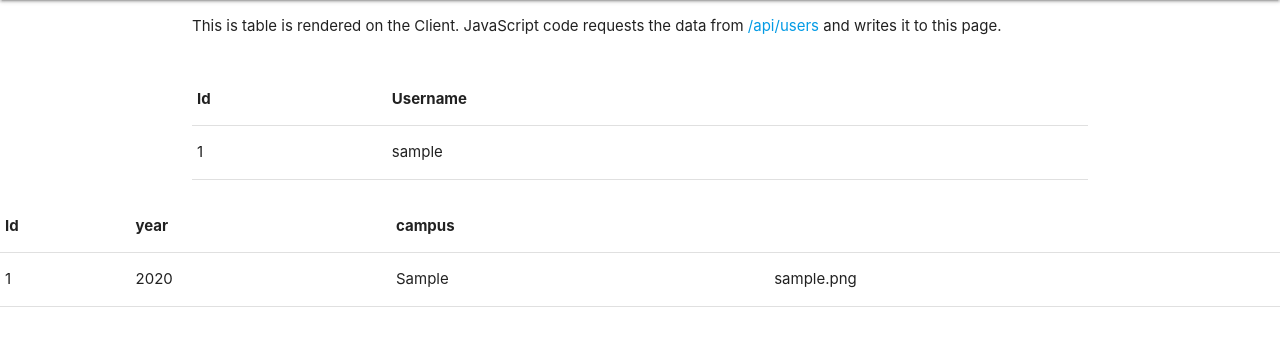
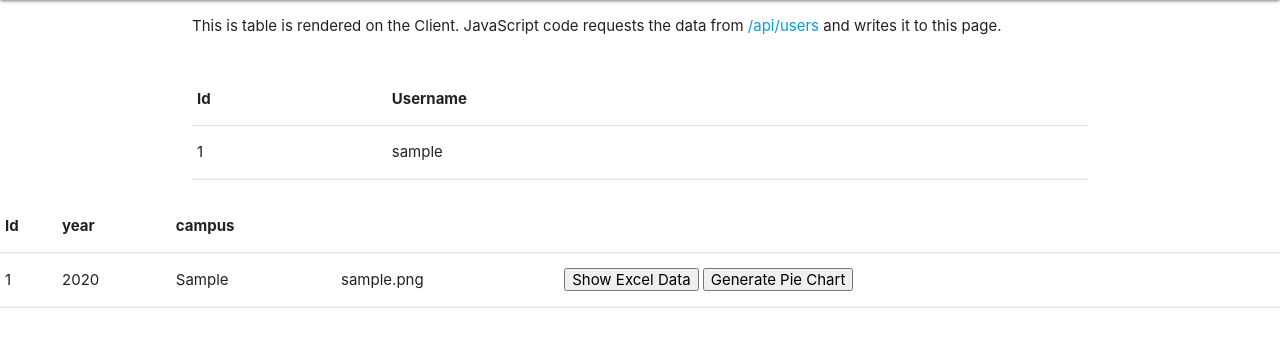
Before and after one commit to lekcem/project-workin, a Flask app: page /static/users in a window 1280 px wide. Shown: the part 64-411 px from the top of the page. Run offline with Flask 3, Linux system fonts and the light colour scheme; tables that the repository leaves empty hold one stand-in row (values such as "Sample post").

Commit message:
final porduct
fproduct

```diff
--- a/App/controllers/user.py
+++ b/App/controllers/user.py
@@ -1,7 +1,8 @@
 import os
-from App.models import User, Report
+from App.models import User, Report, ExcelData
 from App.database import db
 from flask import Blueprint, current_app
+import pandas as pd
 
 def create_user(username, password):
     newuser = User(username=username, password=password)
@@ -35,41 +36,12 @@ def update_user(id, username):
 
 
 #test
-"""
-  with open('todos.csv') as file:
-    reader = csv.DictReader(file)
-    for row in reader:
-      new_todo = Todo(text=row['text'])  #create object
-      #update fields based on records
-      new_todo.done = True if row['done'] == 'true' else False
-      new_todo.user_id = int(row['user_id'])
-      db.session.add(new_todo)  #queue changes for saving
-    db.session.commit()
-    """
+
 def create_report(year,campus, excelfile):
     newreport = Report(year=year, campus=campus, excelfile=excelfile)
     db.session.add(newreport)
     db.session.commit()
     return newreport
-
-def get_report(id):
-    return Report.query.get(id)
-
-def get_report_by_year(year):
-    return Report.query.filter_by(year=year).first()
-
-def get_report_by_campus(campus):
-    return Report.query.filter_by(campus=campus).first()
-
-def update_report(id, year, campus, excelfile):
-    report = get_report(id)
-    if report:
-        report.year = year
-        report.campus = campus
-        report.excelfile = excelfile
-        db.session.add(report)
-        return db.session.commit()
-    return None
 
 def get_all_reports():
     return Report.query.all()
@@ -88,3 +60,38 @@ def ensure_upload_folder():
 
 def allowed_file(filename):
     return '.' in filename and filename.rsplit('.', 1)[1].lower() in current_app.config['ALLOWED_EXTENSIONS']
+
+
+def process_excel_file(filepath, report_id):
+    df = pd.read_excel(filepath, engine='openpyxl')
+
+
+    for index, row in df.iterrows():
+        department = row['department']
+        students = row['students']
+
+        new_excel_data = ExcelData(
+            department=department,
+            students=students,
+            report_id=report_id
+        )
+
+        db.session.add(new_excel_data)
+
+    db.session.commit()
+
+    os.remove(filepath)
+
+def get_all_exceldatas():
+    return ExcelData.query.all()
+
+def get_all_exceldatas_json():
+    exceldatas = ExcelData.query.all()
+    if not exceldatas:
+        return []
+    exceldatas = [exceldatas.get_json() for exceldatas in exceldatas]
+    return exceldatas
+
+def get_excel_data_for_report(report_id):
+    excel_data = ExcelData.query.filter_by(report_id=report_id).all()
+    return excel_data
--- a/App/models/user.py
+++ b/App/models/user.py
@@ -32,6 +32,7 @@ class Report(db.Model):
     year = db.Column(db.Integer, nullable=False)
     campus = db.Column(db.String(60), nullable=False)
     excelfile = db.Column(db.String(120), nullable=False)
+    exceldata = db.relationship('ExcelData', backref='report', lazy=True)
 
     def __init__(self, year, campus, excelfile):
         self.year = year
@@ -39,9 +40,29 @@ class Report(db.Model):
         self.excelfile = excelfile
 
     def get_json(self):
-        return{
+        return {
             'id': self.id,
             'year': self.year,
             'campus': self.campus,
             'excelfile': self.excelfile
         }
+
+
+class ExcelData(db.Model):
+    id = db.Column(db.Integer, primary_key=True)
+    department = db.Column(db.String(60), nullable=False)
+    students = db.Column(db.Integer, nullable=False)
+    report_id = db.Column(db.Integer, db.ForeignKey('report.id'), nullable=False)
+
+    def __init__(self, department, students, report_id):
+        self.department = department
+        self.students = students
+        self.report_id = report_id
+
+    def get_json(self):
+        return {
+            'id': self.id,
+            'department': self.department,
+            'students': self.students,
+            'report_id': self.report_id
+        }
--- a/App/static/main.js
+++ b/App/static/main.js
@@ -28,9 +28,104 @@ function loadTable2(reports){
             <td>${report.year}</td>
             <td>${report.campus}</td>
             <td>${report.excelfile}</td>
+            <td>
+                <button onclick="fetchExcelData(${report.id})">Show Excel Data</button>
+                <button onclick="generatePieChart(${report.id})">Generate Pie Chart</button>
+            </td>
+
         </tr>`;
     }
 }
+
+
+function fetchExcelData(reportId) {
+    // Make an API call to fetch the Excel data for the given report id
+    fetch(`/api/exceldata?report_id=${reportId}`)
+        .then(response => response.json())
+        .then(data => {
+            // Assuming `data` contains an array of ExcelData for the report
+            displayExcelData(data);
+        })
+        .catch(error => {
+            console.error('Error fetching Excel data:', error);
+        });
+}
+
+function displayExcelData(excelData) {
+    // Get the container to display the Excel data
+    const excelDataContainer = document.querySelector('#excelDataContainer');
+    excelDataContainer.innerHTML = '';  // Clear the container before adding new data
+
+    // Check if we have data to display
+    if (excelData.length === 0) {
+        excelDataContainer.innerHTML = 'No Excel data found for this report.';
+        return;
+    }
+
+    // Loop through the Excel data and create a table for it
+    let tableHTML = `<table><thead><tr><th>Department</th><th>Students</th></tr></thead><tbody>`;
+    for (let data of excelData) {
+        tableHTML += `<tr><td>${data.department}</td><td>${data.students}</td></tr>`;
+    }
+    tableHTML += `</tbody></table>`;
+
+    // Insert the table into the container
+    excelDataContainer.innerHTML = tableHTML;
+}
+
+
+function generatePieChart(reportId) {
+    fetch(`/api/exceldata?report_id=${reportId}`)
+        .then(response => response.json())
+        .then(data => {
+            const labels = [];
+            const studentsData = [];
+
+            data.forEach(entry => {
+                labels.push(entry.department);
+                studentsData.push(entry.students);
+            });
+
+            renderPieChart(labels, studentsData);
+        })
+        .catch(error => {
+            console.error('Error fetching Excel data for pie chart:', error);
+        });
+}
+
+function renderPieChart(labels, data) {
+    const ctx = document.getElementById('pieChart').getContext('2d');
+
+    new Chart(ctx, {
+        type: 'pie',
+        data: {
+            labels: labels,
+            datasets: [{
+                label: 'Number of Students',
+                data: data,
+                backgroundColor: ['#FF5733', '#33FF57', '#3357FF', '#FF33A1', '#FFEB33'],
+                borderColor: '#FFFFFF',
+                borderWidth: 1
+            }]
+        },
+        options: {
+            responsive: true,
+            plugins: {
+                legend: {
+                    position: 'top'
+                },
+                tooltip: {
+                    callbacks: {
+                        label: function(tooltipItem) {
+                            return tooltipItem.label + ': ' + tooltipItem.raw + ' students';
+                        }
+                    }
+                }
+            }
+        }
+    });
+}
+
 
 async function main(){
     const users = await getUserData();
--- a/App/static/static-user.html
+++ b/App/static/static-user.html
@@ -53,12 +53,24 @@
             </tr>
           </thead>
           <tbody id="result2">
-
           <tbody>
       </table>
   </div>
 </div>
 
+<div id="excelDataContainer"></div>
+
+
+<table id="result2">
+  <!-- Table rows will be dynamically loaded by JavaScript -->
+</table>
+
+<!-- Canvas for the pie chart -->
+<canvas id="pieChart" width="20px" height="20px"></canvas>
+
+<!-- Include Chart.js -->
+<script src="https://cdn.jsdelivr.net/npm/chart.js"></script>
+
     <script src="https://cdnjs.cloudflare.com/ajax/libs/materialize/1.0.0/js/materialize.min.js"></script>
     <script src="main.js"></script>
   </body>
--- a/App/views/index.py
+++ b/App/views/index.py
@@ -1,10 +1,13 @@
 from flask import Blueprint, redirect, render_template, request, send_from_directory, jsonify
 from App.controllers import create_user, initialize
+from App.database import db
 
 index_views = Blueprint('index_views', __name__, template_folder='../templates')
 
 @index_views.route('/', methods=['GET'])
 def index_page():
+    initialize()
+    jsonify(message='db initialized!')
     return render_template('index.html')
 
 @index_views.route('/init', methods=['GET'])
--- a/App/views/user.py
+++ b/App/views/user.py
@@ -5,6 +5,10 @@ from werkzeug.utils import secure_filename
 from.index import index_views
 
 from App.controllers import (
+    process_excel_file,
+    get_all_exceldatas,
+    get_all_exceldatas_json,
+    get_excel_data_for_report,
     ensure_upload_folder,
     create_user,
     allowed_file,
@@ -58,7 +62,6 @@ def create_report_action():
 
     ensure_upload_folder()
 
-    # Handle file upload
     if 'excelfile' not in request.files:
         flash('No file part')
         return redirect(request.url)
@@ -69,13 +72,13 @@ def create_report_action():
         return redirect(request.url)
 
     if file and allowed_file(file.filename):
-        # Secure the filename and save it
         filename = secure_filename(file.filename)
         filepath = os.path.join(current_app.config['UPLOAD_FOLDER'], filename)
         file.save(filepath)
 
-        # Now create the report
+
         report = create_report(year, campus, filepath)
+        process_excel_file(filepath, report.id)
         flash(f"Report for {year} created successfully!")
         return redirect(url_for('user_views.get_report_page'))
 
@@ -87,15 +90,35 @@ def create_report_action():
 @user_views.route('/reports', methods=['GET'])
 def get_report_page():
     reports = get_all_reports()
-    return render_template('users.html', reports=reports)
+    exceldatas = get_all_exceldatas()
+    return render_template('users.html', reports=reports, exceldatas=exceldatas)
 
 @user_views.route('/api/reports', methods=['GET'])
 def get_reports_action():
     reports = get_all_reports_json()
     return jsonify(reports)
 
-@user_views.route('/api/reports', methods=['POST'])
-def create_report_endpoint():
-    data = request.json
-    report = create_report(data['year'], data['campus'], data['excelfile'])
-    return jsonify({'message': f"report {report.year} created with id {report.id}"})
+@user_views.route('/api/exceldata', methods=['GET'])
+def get_exceldata_for_report():
+    report_id = request.args.get('report_id', type=int)  # Get report_id as an integer
+    if report_id is None:
+        return jsonify({"error": "Report ID is required"}), 400
+
+    # Use the query function to get the data for the specific report
+    excel_data = get_excel_data_for_report(report_id)
+
+    # If no data is found, return an error message
+    if not excel_data:
+        return jsonify({"error": "No Excel data found for this report."}), 404
+
+    # Convert the data to a list of dictionaries for easy JSON formatting
+    result = []
+    for data in excel_data:
+        result.append({
+            'id': data.id,
+            'department': data.department,
+            'students': data.students,
+            'report_id': data.report_id
+        })
+
+    return jsonify(result)
```
Also changed, not shown: App/templates/users.html (+21 -1 lines), 1 other file.
